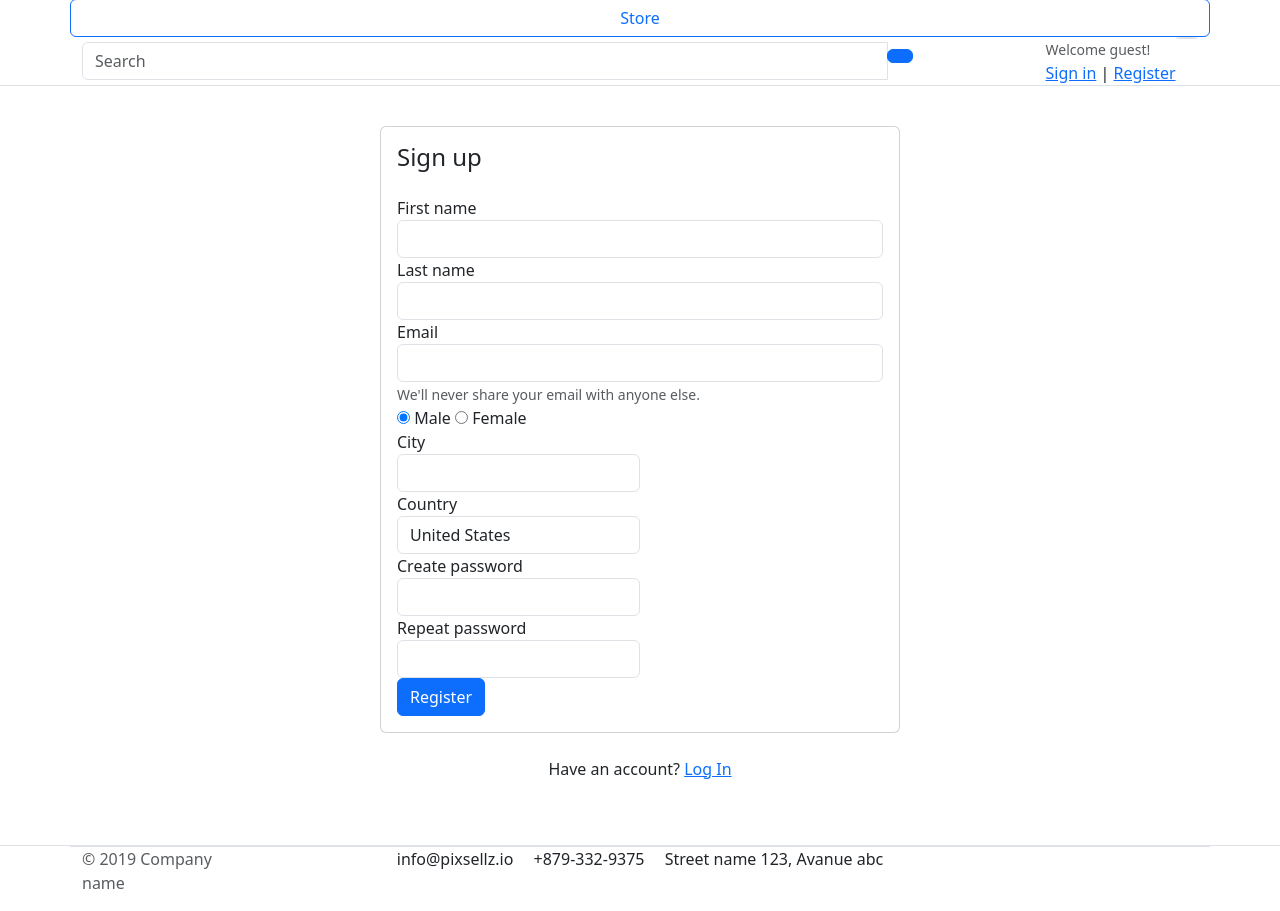
After one commit to parhambt/shopping_site, a Django app: page /account/register/ in a window 1280 px wide. The commit adds this page. Shown: the part 342-1253 px from the top of the page. Run offline with Django 5.2, Linux system fonts and the light colour scheme; data that the repository does not hold is empty; some libraries are stand-ins or nearby versions.

Commit message:
make custome user and half registration form

```diff
--- /dev/null
+++ b/account/urls.py
@@ -0,0 +1,8 @@
+from django.urls import path
+from . import views
+urlpatterns=[ path("register/",views.register,name="register"),
+             path("login/",views.login,name="login"),
+             path("logout/",views.logout,name="logout"),
+
+
+]
--- a/account/views.py
+++ b/account/views.py
@@ -1,3 +1,9 @@
 from django.shortcuts import render
 
 # Create your views here.
+def register(request):
+    return render(request,"account/register.html")
+def login(request):
+    return render(request,"account/login.html")
+def logout(request):
+    pass
--- a/shopping_site/urls.py
+++ b/shopping_site/urls.py
@@ -24,5 +24,6 @@ urlpatterns = [
     path("",home_view , name="home_view"),
     path("store/",include("store.urls")),
     path('cart/',include("cart.urls")),
-    path('api/',include('api.urls'))
+    path('api/',include('api.urls')),
+    path("account/",include("account.urls"))
 ] + static(settings.MEDIA_URL , document_root=settings.MEDIA_ROOT)
--- /dev/null
+++ b/templates/account/register.html
@@ -0,0 +1,83 @@
+{% extends 'base.html' %}
+
+{% block content %}
+
+
+
+
+<section class="section-content padding-y">
+
+    <!-- ============================ COMPONENT REGISTER   ================================= -->
+        <div class="card mx-auto" style="max-width:520px; margin-top:40px;">
+          <article class="card-body">
+            <header class="mb-4"><h4 class="card-title">Sign up</h4></header>
+            <form>
+                    <div class="form-row">
+                        <div class="col form-group">
+                            <label>First name</label>
+                              <input type="text" class="form-control" placeholder="">
+                        </div> <!-- form-group end.// -->
+                        <div class="col form-group">
+                            <label>Last name</label>
+                              <input type="text" class="form-control" placeholder="">
+                        </div> <!-- form-group end.// -->
+                    </div> <!-- form-row end.// -->
+                    <div class="form-group">
+                        <label>Email</label>
+                        <input type="email" class="form-control" placeholder="">
+                        <small class="form-text text-muted">We'll never share your email with anyone else.</small>
+                    </div> <!-- form-group end.// -->
+                    <div class="form-group">
+                        <label class="custom-control custom-radio custom-control-inline">
+                          <input class="custom-control-input" checked="" type="radio" name="gender" value="option1">
+                          <span class="custom-control-label"> Male </span>
+                        </label>
+                        <label class="custom-control custom-radio custom-control-inline">
+                          <input class="custom-control-input" type="radio" name="gender" value="option2">
+                          <span class="custom-control-label"> Female </span>
+                        </label>
+                    </div> <!-- form-group end.// -->
+                    <div class="form-row">
+                        <div class="form-group col-md-6">
+                          <label>City</label>
+                          <input type="text" class="form-control">
+                        </div> <!-- form-group end.// -->
+                        <div class="form-group col-md-6">
+                          <label>Country</label>
+                          <select id="inputState" class="form-control">
+                            <option> Choose...</option>
+                              <option>Uzbekistan</option>
+                              <option>Russia</option>
+                              <option selected="">United States</option>
+                              <option>India</option>
+                              <option>Afganistan</option>
+                          </select>
+                        </div> <!-- form-group end.// -->
+                    </div> <!-- form-row.// -->
+                    <div class="form-row">
+                        <div class="form-group col-md-6">
+                            <label>Create password</label>
+                            <input class="form-control" type="password">
+                        </div> <!-- form-group end.// -->
+                        <div class="form-group col-md-6">
+                            <label>Repeat password</label>
+                            <input class="form-control" type="password">
+                        </div> <!-- form-group end.// -->
+                    </div>
+                    <div class="form-group">
+                        <button type="submit" class="btn btn-primary btn-block"> Register  </button>
+                    </div> <!-- form-group// -->
+
+                </form>
+            </article><!-- card-body.// -->
+        </div> <!-- card .// -->
+        <p class="text-center mt-4">Have an account? <a href="">Log In</a></p>
+        <br><br>
+    <!-- ============================ COMPONENT REGISTER  END.// ================================= -->
+
+
+    </section>
+
+
+
+{% endblock %}
--- a/templates/includes/navbar.html
+++ b/templates/includes/navbar.html
@@ -64,8 +64,8 @@
                         <div class="widget-header">
                             <small class="title text-muted">Welcome guest!</small>
                             <div>
-                                <a href="./signin.html">Sign in</a> <span class="dark-transp"> | </span>
-                                <a href="./register.html"> Register</a>
+                                <a href="{% url 'login' %}">Sign in</a> <span class="dark-transp"> | </span>
+                                <a href="{% url 'register' %}"> Register</a>
                             </div>
                         </div>
                         <a href="{% url 'cart_view' %}" class="widget-header pl-3 ml-3">
```
Also changed, not shown: account/forms.py (added, +8 -0 lines), account/models.py (+60 -0 lines), templates/account/login.html (added, +12 -0 lines).
